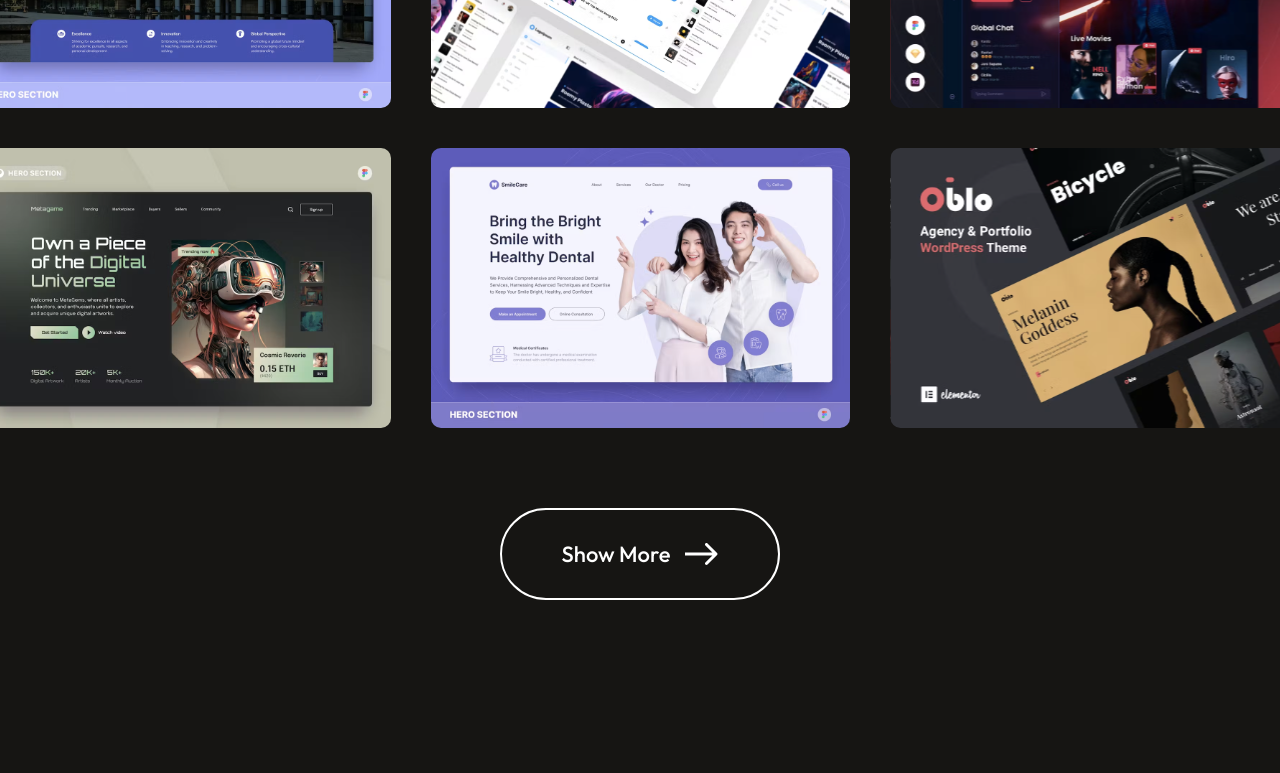
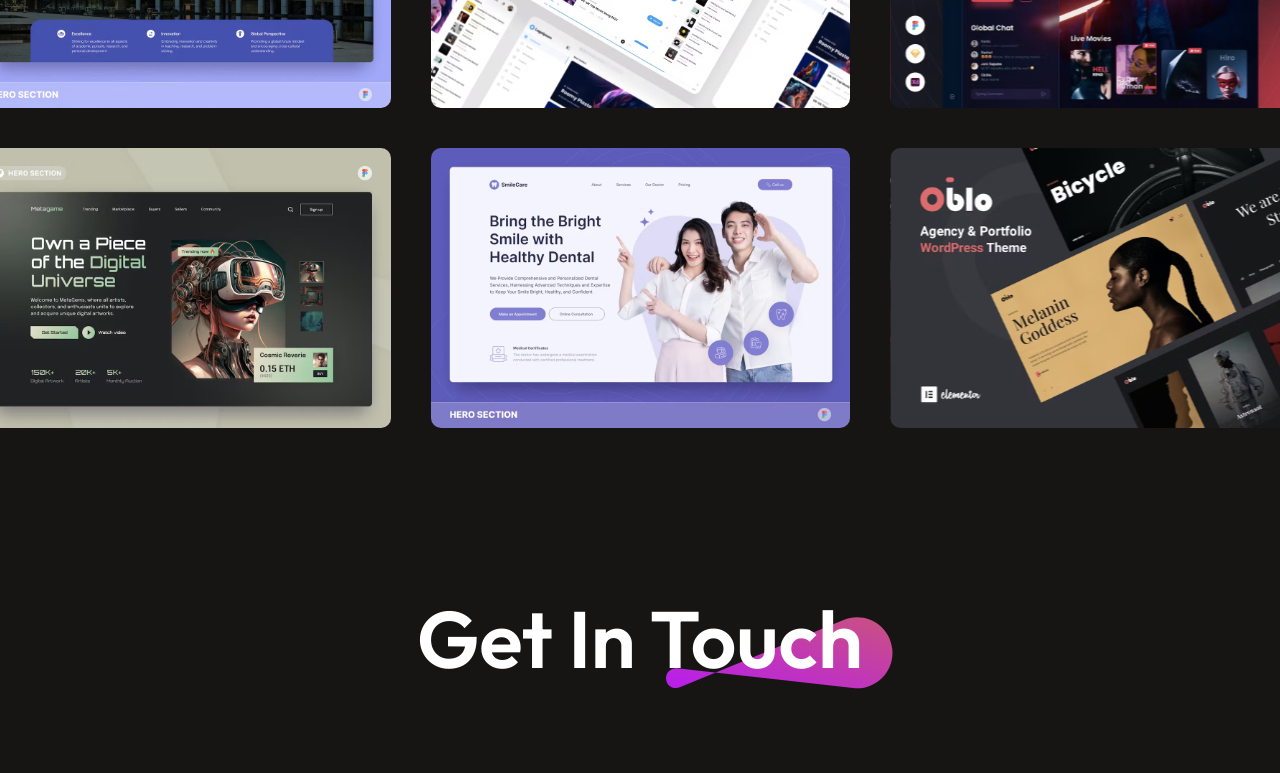
Before and after one commit to M-UsmanAli/portfolio, a React (Vite) app: page / in a window 1280 px wide. Shown: the part 4614-5387 px from the top of the page. Built offline with nearby package versions, Linux system fonts and the light colour scheme.

Commit message:
orgaznizing the imports

```diff
--- a/package.json
+++ b/package.json
@@ -12,7 +12,8 @@
   "dependencies": {
     "react": "^18.2.0",
     "react-anchor-link-smooth-scroll": "^1.0.12",
-    "react-dom": "^18.2.0"
+    "react-dom": "^18.2.0",
+    "react-router-dom": "^6.23.1"
   },
   "devDependencies": {
     "@types/react": "^18.2.66",
--- a/src/components/AboutSection/AboutSection.jsx
+++ b/src/components/AboutSection/AboutSection.jsx
@@ -1,9 +1,7 @@
 import React from "react";
+import new_p_img from "../../assets/new_p_img.png";
+import theme_pattern from "../../assets/theme_pattern.svg";
 import "./AboutSection.css";
-import theme_pattern from "../../assets/theme_pattern.svg";
-import profile_img from "../../assets/about_profile.svg";
-import new_p_img from "../../assets/new_p_img.png";
-import resized_img from "../../assets/resized_img.png";
 
 const AboutSection = () => {
   return (
--- a/src/components/MyWork/MyWork.css
+++ b/src/components/MyWork/MyWork.css
@@ -28,6 +28,7 @@
     display: grid;
     grid-template-columns: 1fr 1fr 1fr;
     gap: 40px;
+    margin-bottom: 80px;
 }
 
 .mywork-container img{
--- a/src/components/MyWork/MyWork.jsx
+++ b/src/components/MyWork/MyWork.jsx
@@ -1,10 +1,11 @@
 import React from 'react'
+import mywork_data from '../../assets/mywork_data'
+import theme_pattern from '../../assets/theme_pattern.svg'
 import './MyWork.css'
-import theme_pattern from '../../assets/theme_pattern.svg'
-import mywork_data from '../../assets/mywork_data'
-import arrow_icon from '../../assets/arrow_icon.svg'
 
 const MyWork = () => {
+
+
   return (
     <div className='mywork' id='work'>
         <div className="mywork-title">
@@ -16,10 +17,7 @@ const MyWork = () => {
                 return <img key={index} src={work.w_img} alt=''/>
             })}
         </div>
-        <div className="mywork-showmore">
-            <p>Show More</p>
-            <img src={arrow_icon} alt="" />
-        </div>
+
     </div>
   )
 }
```
Also changed, not shown: src/App.jsx (+4 -5 lines), src/components/Navbar/Navbar.jsx (+5 -5 lines), 1 other file (tests, documents, lock files or other folders).
